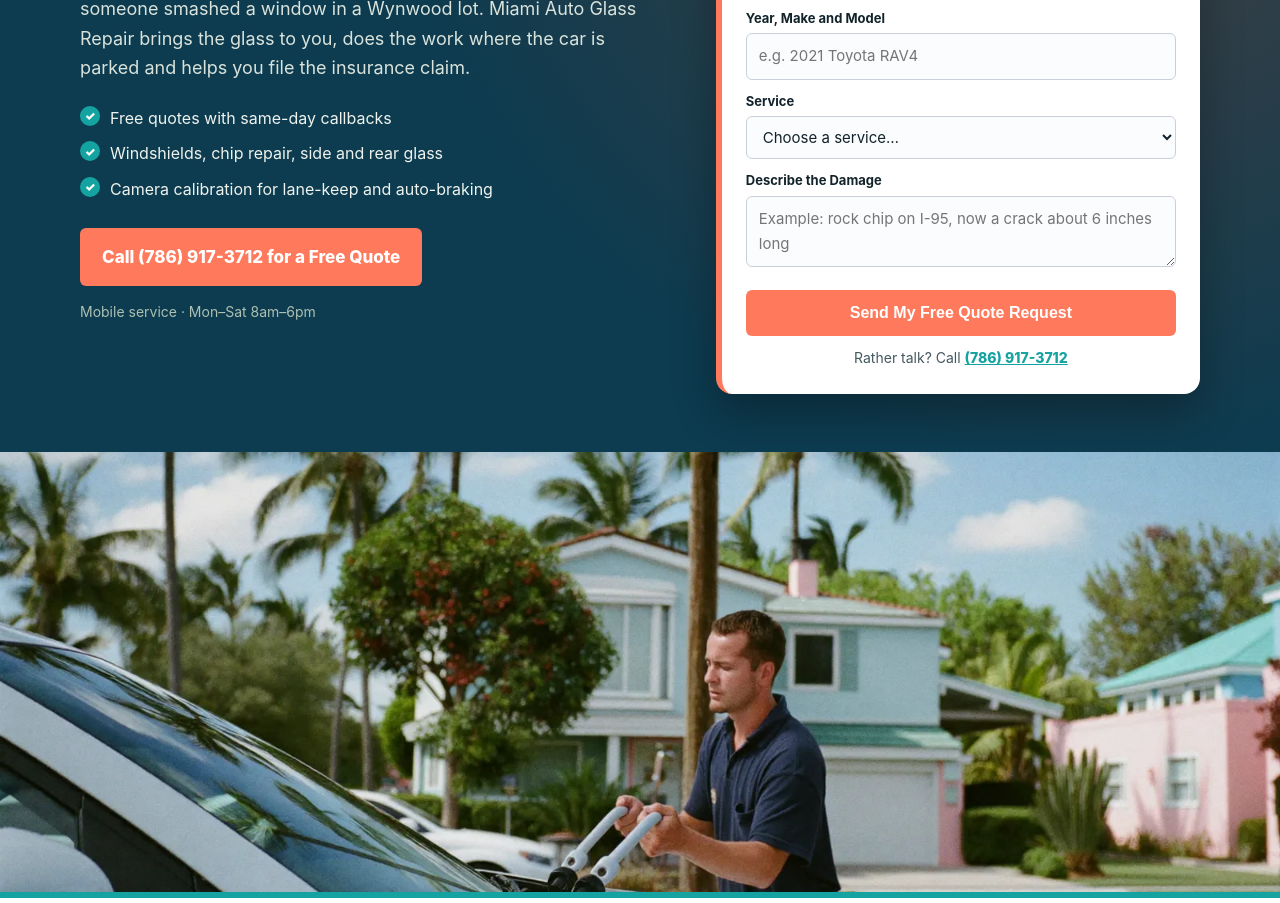
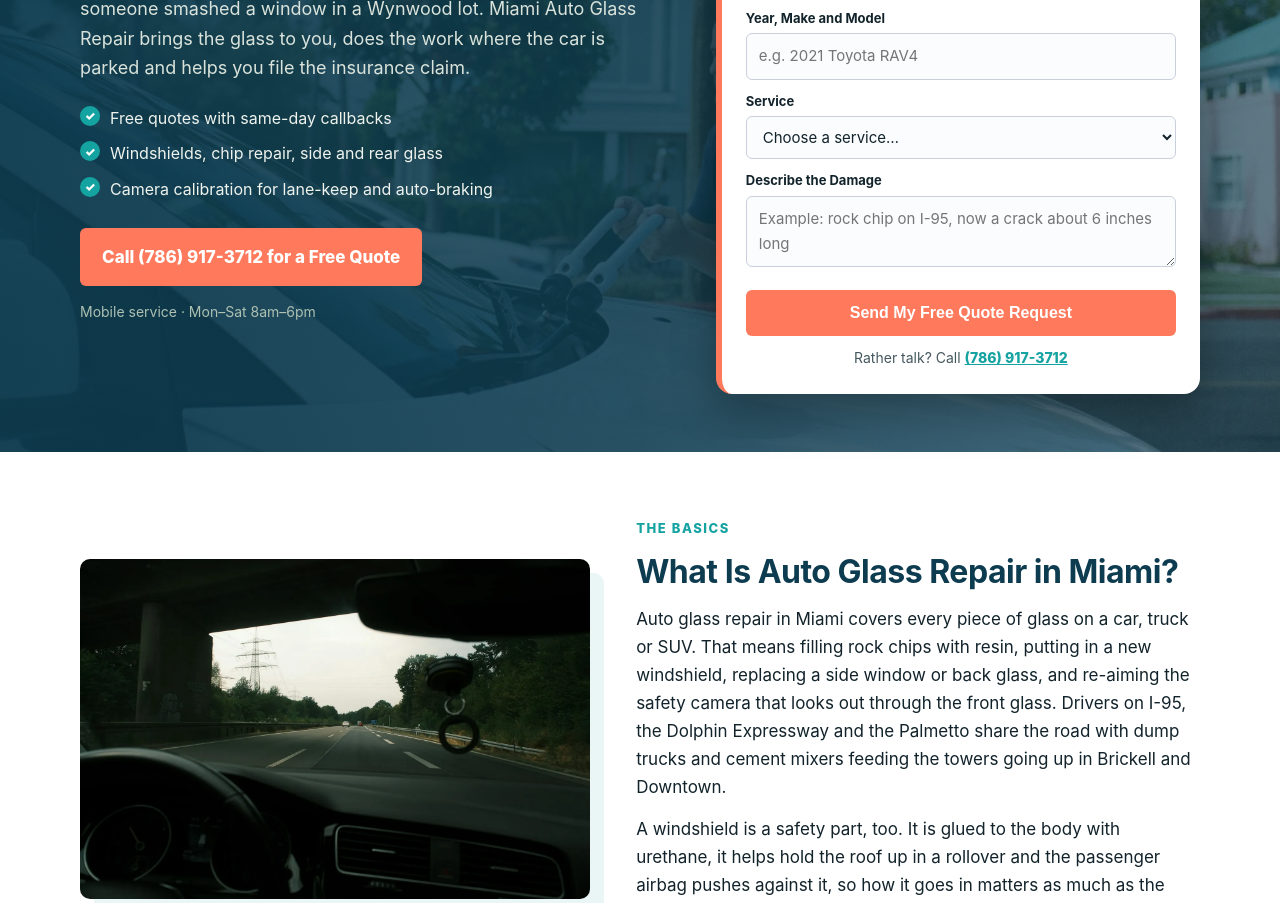
Before and after one commit to iDevRM/auto-glass-repair-miami, a plain HTML site: page index.html in a window 1280 px wide. Shown: the part 395-1298 px from the top of the page. Drawn offline with Linux system fonts and the light colour scheme.

Commit message:
Home page header: background photo + quote form
Updated hero section background style to include a gradient and image.

```diff
--- a/index.html
+++ b/index.html
@@ -125,7 +125,7 @@
   </div>
 </header>
 <!-- HERO -->
-<section class="hero">
+<section class="hero" style="background:linear-gradient(90deg,rgba(13,59,79,0.93) 0%,rgba(13,59,79,0.84) 50%,rgba(13,59,79,0.62) 100%),url('miami-windshield-replacement-palm-street.webp') center/cover no-repeat;">
   <div class="wrap hero-grid">
     <div>
       <span class="tag">Mobile Auto Glass &middot; Miami, FL</span>
@@ -154,7 +154,6 @@
     </div>
   </div>
 </section>
-<div class="band"><img src="miami-windshield-replacement-palm-street.webp" alt="Auto glass technician setting a new windshield on an SUV on a Miami street" width="1600" height="900"></div>
 
 <!-- WHAT -->
 <section class="sec alt">
```
